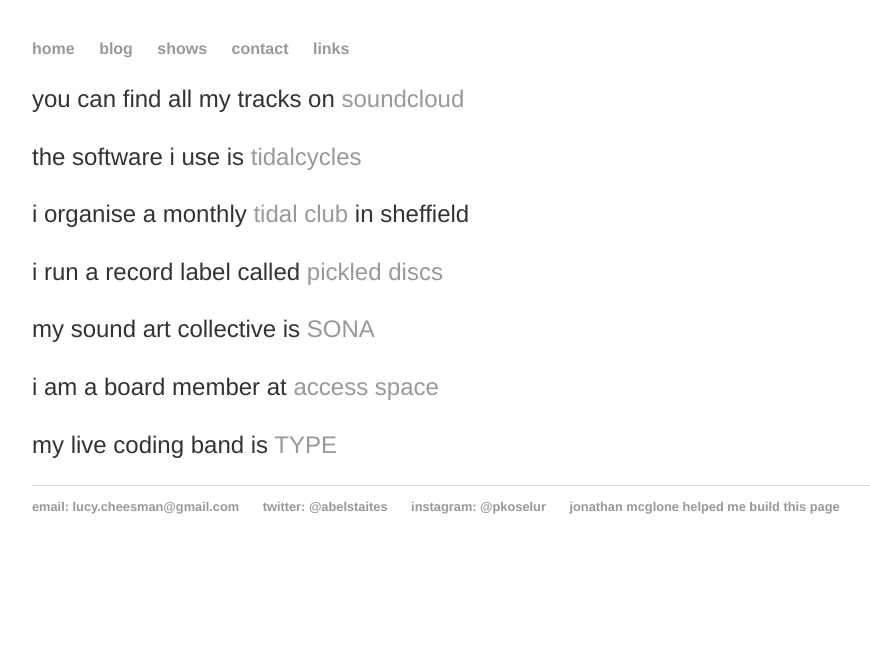
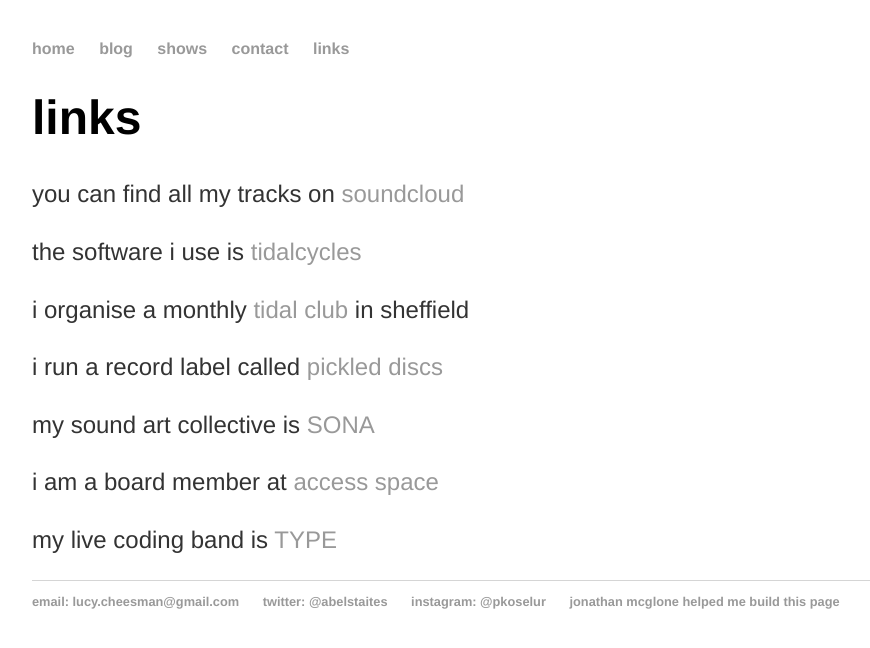
Before and after one commit to heavy-lifting/heavy-lifting.github.io, a Jekyll site: the page built from links.html, in a window 1280 px wide. Shown: the top 648 px of the page, without its empty margins (160-1030 px from the left). Built offline with Jekyll 4.4.1, drawn with Linux system fonts in a browser that asks for light colours.

Commit message:
Update links.html

```diff
--- a/links.html
+++ b/links.html
@@ -4,7 +4,7 @@
 ---
 
 <div class="links">
-
+	<h1>links</h1>
   	<p>you can find all my tracks on <a href="https://soundcloud.com/hl6" target="_blank">soundcloud</a></p>
   	<p>the software i use is <a href="http://tidalcycles.org/" target="_blank">tidalcycles</a></p>
 	<p>i organise a monthly <a href="https://tidalclub.github.io/" target="_blank">tidal club</a> in sheffield</p>
```
